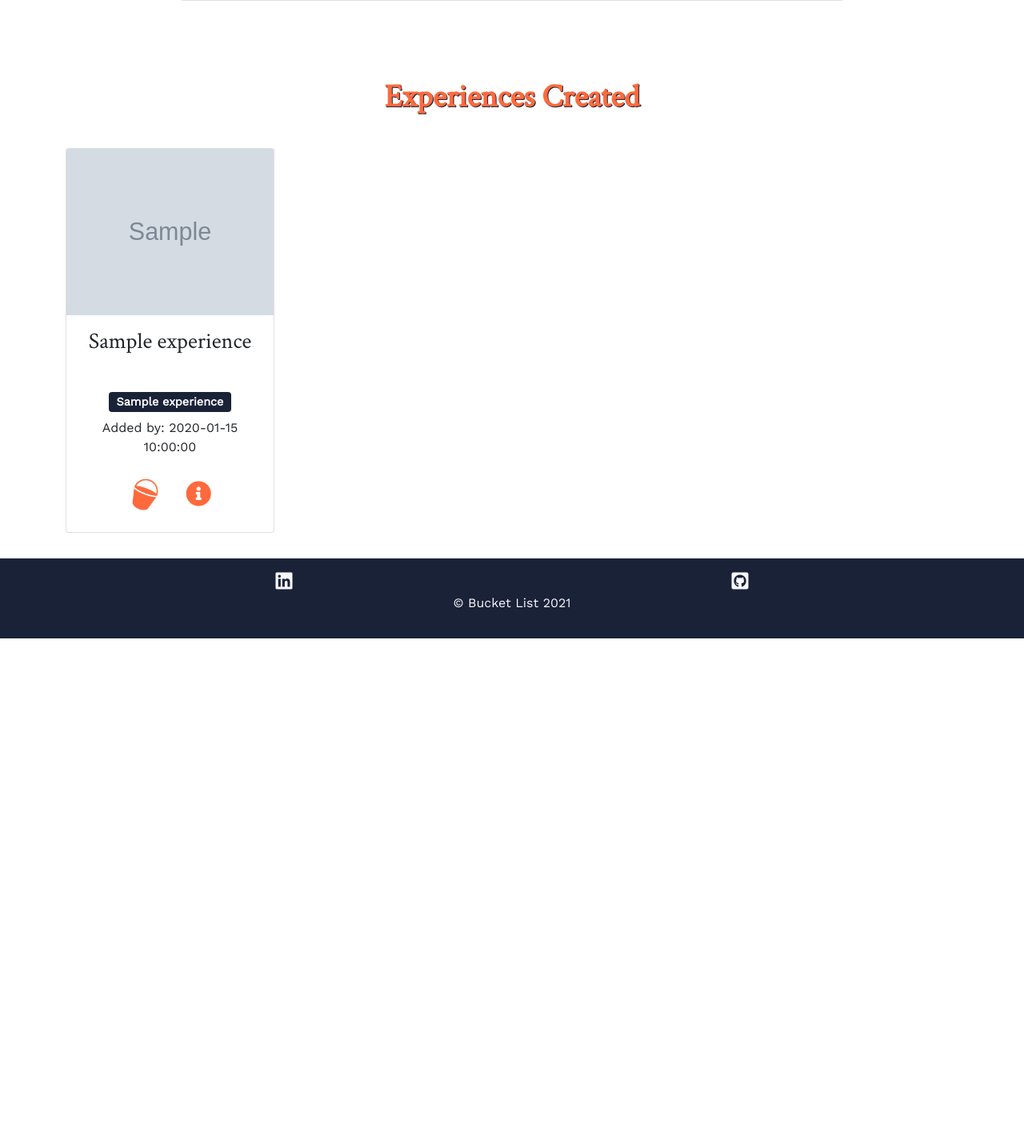
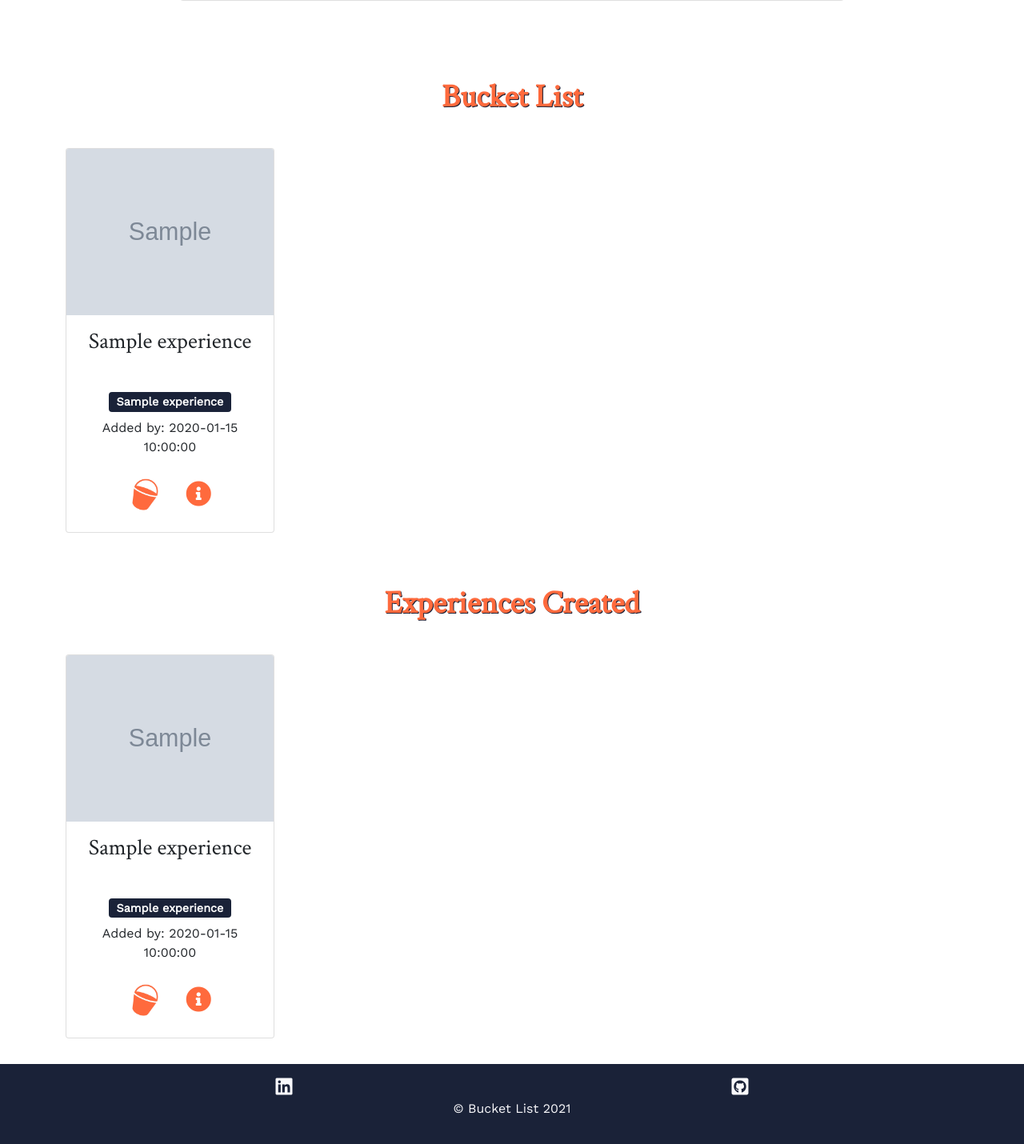
Before and after one commit to Callymags/ms3-BucketList, a Flask app: page /profile/1 in a window 1280 px wide. Shown: the part 673-2103 px from the top of the page at 80% size. Before the commit the page ends 1471 px from the top, so only its background shows below. Run offline with Flask 2, Linux system fonts and the light colour scheme; the visitor is signed in with stand-in values (Sample User, id 1); grey boxes marked "Sample" are stand-in pictures; a database or web service that is not in the repository returns one stand-in record (values such as "Sample title").

Commit message:
bug: Failed attempt to add bucket list feature to user profile

```diff
--- a/templates/index.html
+++ b/templates/index.html
@@ -22,7 +22,7 @@
                                 <p class="">Added by: {{ experience.added_by }}</p>
                                 <div class="row buttons-bottom">
                                     <div class="col">
-                                        <a href="#" type="button" class="btn btn-large" data-bs-toggle="tooltip" data-bs-placement="top" title="Add to Bucket List">
+                                        <a href="{{ url_for('experience.add_bucket_list', exp_id=bucket_list._id) }}" type="button" class="btn btn-large" data-bs-toggle="tooltip" data-bs-placement="top" title="Add to Bucket List">
                                             <img class="bucket-button-style" src="/static/images/ms3-bucket-icon.ico" alt="Orange bucket icon">
                                         </a>
                                         <a class="btn btn-large exp-button" href="{{ url_for('experience.exp_info', exp_id=experience._id) }}"
--- a/templates/profile.html
+++ b/templates/profile.html
@@ -30,6 +30,38 @@
                 </div>
             </div>
         </div>
+    </div>
+</div>
+<div class="bucket-list-container container">
+    <h1 class="text-center subheading"><strong>Bucket List</strong></h1>
+    <div class="row">
+        {% for experience in bucket_list %}
+            <div class="col-lg-3 col-md-6 col-sm-12">
+                    <div class="card experience-card text-center">
+                        <img src=" {{ experience.img_address }}" class="card-img-top exp-image" alt="Image of experience">
+                        <div class="card-body">
+                            <h3 class="card-title exp-title text-center">{{ experience.experience_name }}</h3>
+                            <span class="badge navy-btn">{{ experience.category_name }}</span>
+                            <p class="">Added by: {{ experience.added_by }}</p>
+                            <div class="row buttons-bottom">
+                                <div class="col">
+                                    <div class="col">
+                                        <a href="#" type="button" class="btn btn-large" data-bs-toggle="tooltip" data-bs-placement="top" title="Add to Bucket List">
+                                            <img class="bucket-button-style" src="/static/images/ms3-bucket-icon.ico" alt="Orange bucket icon">
+                                        </a>
+                                        <a class="btn btn-large exp-button" href="{{ url_for('experience.exp_info', exp_id=experience._id) }}"
+                                        data-bs-toggle="tooltip" data-bs-placement="top" title="See Information">
+                                            <i class="fas fa-info-circle icon-style"></i>
+                                        </a>
+                                    </div>
+                                </div>
+
+                            </div>
+                        </div>
+                    </div>
+
+            </div>
+        {% endfor %}
     </div>
 </div>
 <div class="experiences-created-container container">
--- a/user.py
+++ b/user.py
@@ -45,8 +45,7 @@ def register():
             'email': request.form.get("email").lower(),
             # Use werkzeug security helpers
             'password': generate_password_hash(request.form.get('password')),
-            'bucket_list': [],
-            'done_it_list': []
+            'bucket_list': []
         }
         # Call users collection on MongoDB
         mongo.db.users.insert_one(register)
@@ -95,9 +94,11 @@ def profile(username):
     email = mongo.db.users.find_one(
         {'username': session['user']})['email']
     experiences = list(mongo.db.experiences.find({'added_by': session['user']}))
+    bucket_list = list(mongo.db.experiences.find({'bucket_list': session['user']}))
 
     if session['user']:
-        return render_template('profile.html', username=username, email=email, experiences=experiences)
+        return render_template('profile.html', username=username, email=email,
+         experiences=experiences, bucket_list=bucket_list)
 
     return redirect(url_for(user.log_in))
 
```
Also changed, not shown: experience.py (+11 -0 lines).
